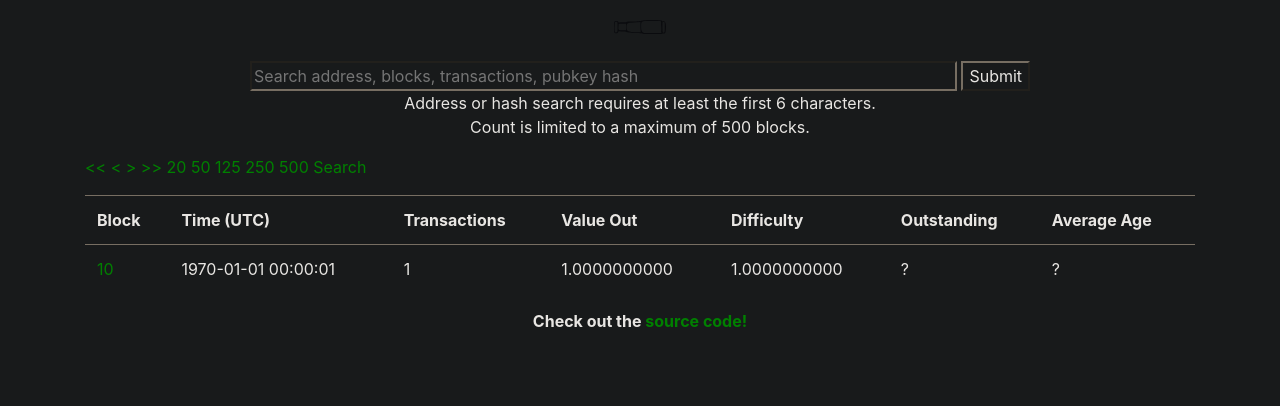
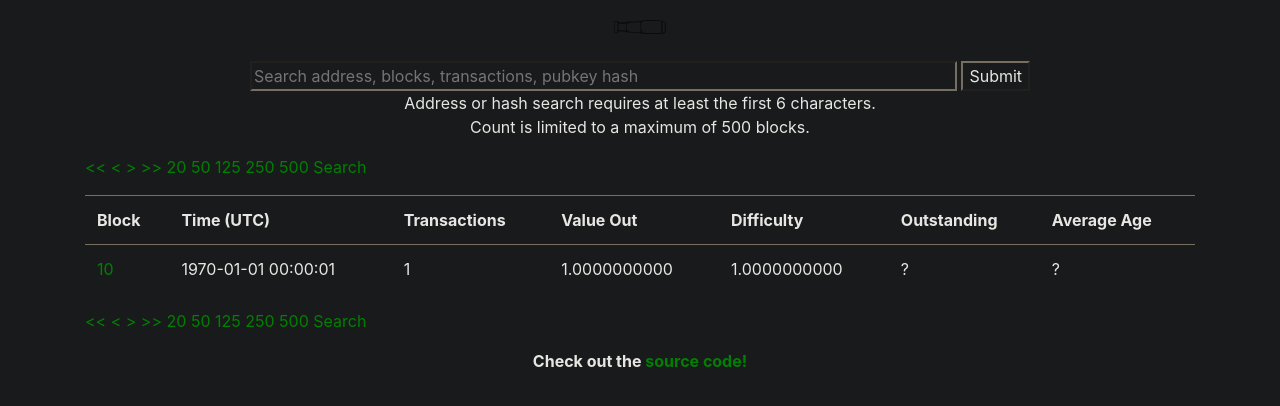
Before and after one commit to CryptocurrencyExplorer/CryptocurrencyExplorer, a Flask app: page / in a window 1280 px wide. Shown: the top 406 px of the page. Run offline with Flask 2, Linux system fonts and the light colour scheme; tables that the repository leaves empty hold one stand-in row (values such as "Sample post"); some libraries are stand-ins or nearby versions.

Commit message:
Additional ""<< < > >>" at the bottom of index.html

```diff
--- a/Explorer/templates/index.html
+++ b/Explorer/templates/index.html
@@ -22,6 +22,7 @@
                  <tr><td><a href="/block/{{ each.hash }}">{{ each.height }}</a></td><td>{{ format_time(each.time) }}</td><td>{{ each.transactions }}</td><td>{{ each.value_out }}</td><td>{{ each.difficulty }}</td><td>?</td><td>?</td></tr>
                 {% endfor %}
             </table>
+    <p class="pull-right"><a href="?count={{ count }}"><<</a> <a href="?hi={{ hi + count }}&count={{ count }}"><</a> <a href="?hi={{ hi - count }}&count={{ count }}">></a> <a href="?hi={{ count - 1 }}&count={{ count }}">>></a> <a href="?count=20&hi={{ hi }}"> 20</a> <a href="?count=50&hi={{ hi }}"> 50</a> <a href="?count=125&hi={{ hi }}"> 125</a> <a href="?count=250&hi={{ hi }}"> 250</a> <a href="?count=500&hi={{ hi }}"> 500</a> <a href="/">Search</a></p>
 {% endblock %}
 
 {% block footer %}{{ super() }}{% endblock %}
```
